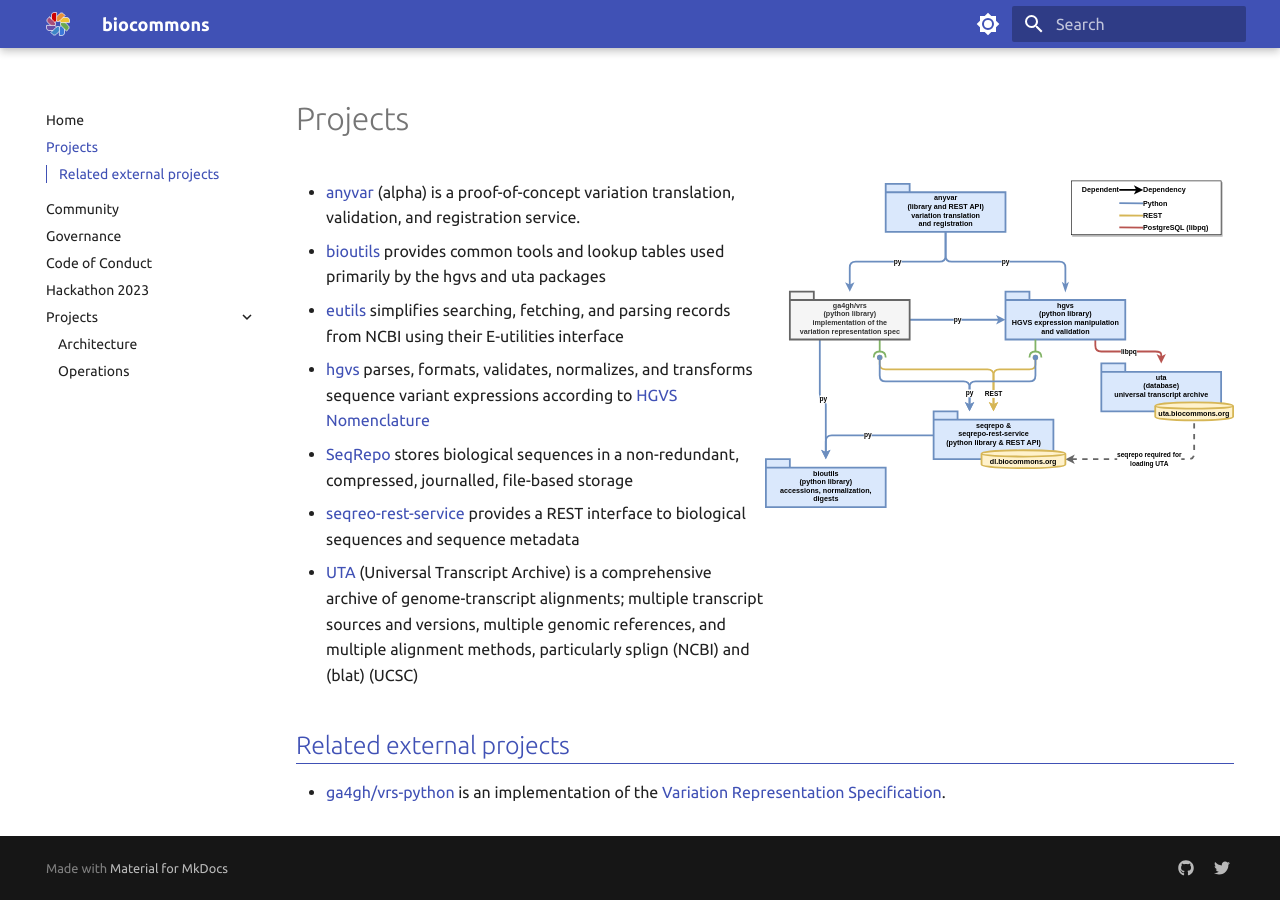
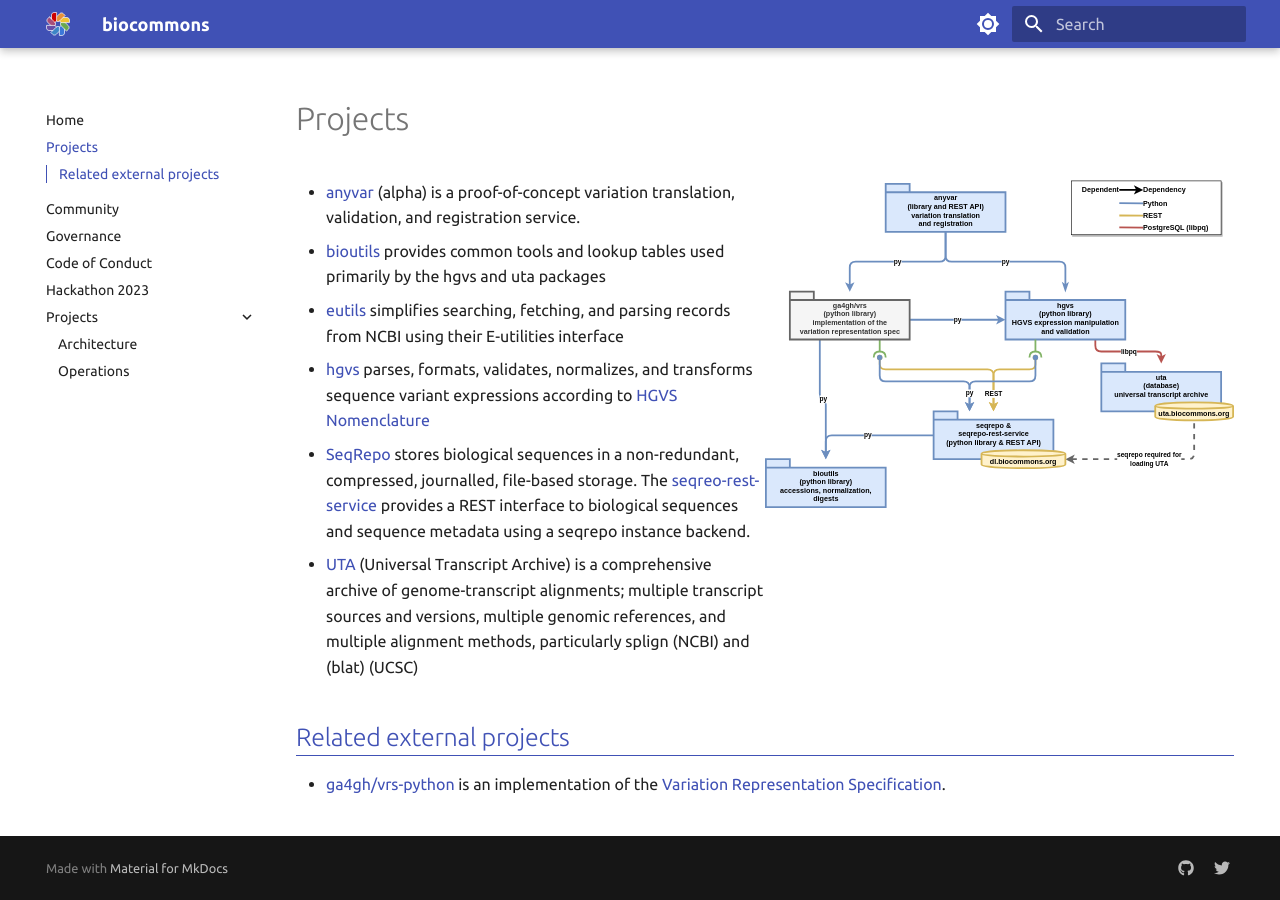
Before and after one commit to biocommons/biocommons.github.io, an MkDocs documentation site: the page built from docs/projects.md, in a window 1280 px wide. Built offline with MkDocs 1.6.1 and Material for MkDocs 9.7.7, drawn with Linux system fonts in a browser that asks for light colours.

```diff
--- a/docs/projects.md
+++ b/docs/projects.md
@@ -11,9 +11,9 @@
 - [hgvs](https://github.com/biocommons/hgvs) parses, formats, validates, normalizes,
   and transforms sequence variant expressions according to [HGVS Nomenclature](https://hgvs-nomenclature.org/)
 - [SeqRepo](https://github.com/biocommons/biocommons.seqrepo) stores biological sequences in a
-  non-redundant, compressed, journalled, file-based storage
-- [seqreo-rest-service](https://github.com/biocommons/seqrepo-rest-service) provides a REST
-  interface to biological sequences and sequence metadata
+  non-redundant, compressed, journalled, file-based storage. The
+  [seqreo-rest-service](https://github.com/biocommons/seqrepo-rest-service) provides a REST
+  interface to biological sequences and sequence metadata using a seqrepo instance backend.
 - [UTA](https://github.com/biocommons/uta) (Universal Transcript Archive) is a comprehensive archive
   of genome-transcript alignments; multiple transcript sources and versions, multiple genomic
   references, and multiple alignment methods, particularly splign (NCBI) and (blat) (UCSC)
```
Also changed, not shown: docs/governance.md (+6 -5 lines), docs/index.md (+3 -1 lines), 2 other files.
